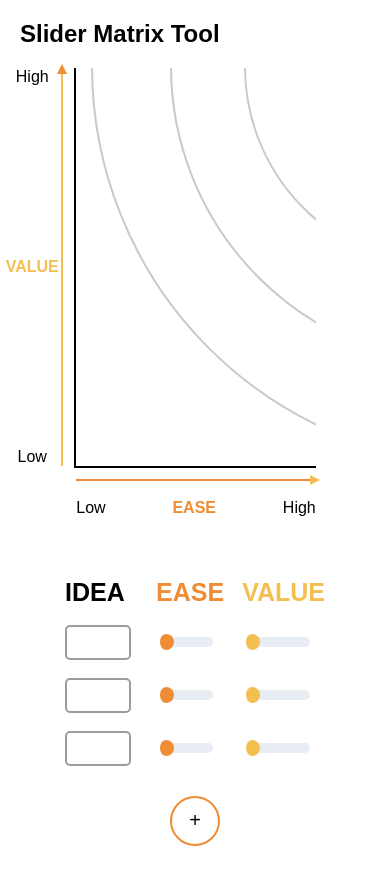
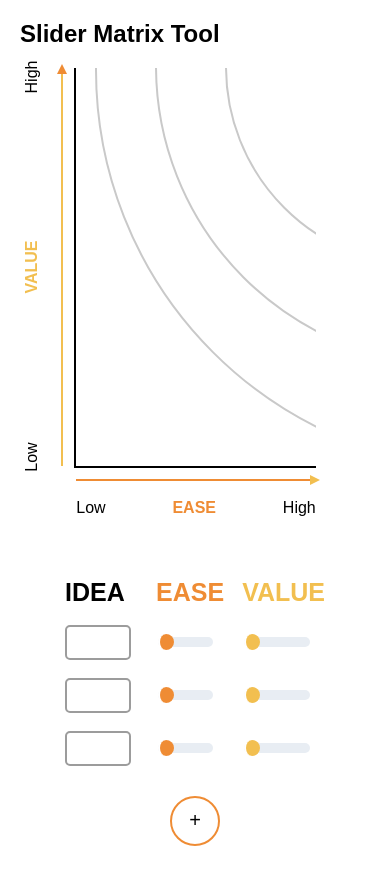
Before and after one commit to PankajjjGupta/Slider-Matrix, a plain HTML site: page index.html in a window 390 px wide. Drawn offline with Linux system fonts and the light colour scheme.

Commit message:
Reponsiveness Added

```diff
--- a/responsive.css
+++ b/responsive.css
@@ -1,7 +1,7 @@
 @media (max-width: 700px) {
-    .matrix-container {
-        width: 69%;
-    }
+        .matrix-container {
+            width: 69%;
+        }
 
     .matrix-container .x-axis {
         left: -15px;
@@ -16,25 +16,58 @@
     }
 }
 
-
-@media (max-width: 360px) {
-    .matrix-container {
-        width: 90%;
-    }
-
-    .matrix-container .x-axis .x-metadata {
-        margin-left: -15px;
-        rotate: -90deg;
+@media (max-width: 560px) {
+    .priority-zone-c {
+        left: 7%;
+        bottom: 4%;
     }
 }
 
+@media (max-width: 514px) {
+    .priority-zone-c {
+        left: 9%;
+        bottom: 3%;
+    }
+}
 
-@media (max-width: 430px) {
+@media (max-width: 457px) {
+    .matrix-container .x-axis .x-metadata {
+        rotate: -90deg;
+    }
+    .priority-zone {
+        bottom: 50%;
+    }
+
     .priority-zone-b {
-        left: 39%;
+        left: 33%;
+        bottom: 25%;
+    }
+    .priority-zone-c {
+        left: 8%;
+        bottom: -1%;
+    }
+}
+
+@media (max-width: 378px) {
+    .priority-zone {
+        bottom: 49%;
+        left: 70%;
+    }
+
+    .priority-zone-b {
+            left: 40%;
+            bottom: 20%;
     }
 
     .priority-zone-c {
-        left: 6%;
+        left: 10%;
+        bottom: -6%;
     }
 }
+
+@media (max-width: 320px) {
+    .priority-zone-c {
+        left: 10%;
+        bottom: -11%;
+    }
+}
--- a/style.css
+++ b/style.css
@@ -146,7 +146,6 @@ x-legend-text {
     overflow: hidden;
 }
 
-
 .priority-zone {
     position: absolute;
     height: 400px;
@@ -155,24 +154,24 @@ x-legend-text {
     border: 2px solid rgb(201, 201, 201);
     border-radius: 50%;
     /* rotate: 17deg; */
-    bottom: 50%;
-    left: 70%;
+    bottom: 54%;
+    left: 62%;
 }
 
 .priority-zone-b {
     width: 600px;
     height: 600px;
-    left: 43%;
-    bottom: 25%;
+    left: 35%;
+    bottom: 30%;
 }
+
 
 .priority-zone-c {
     width: 800px;
     height: 800px;
-    left: 15%;
-    bottom: 0%;
+    left: 7%;
+    bottom: 7%;
 }
-
 
 .point-label {
     position: absolute;
```
